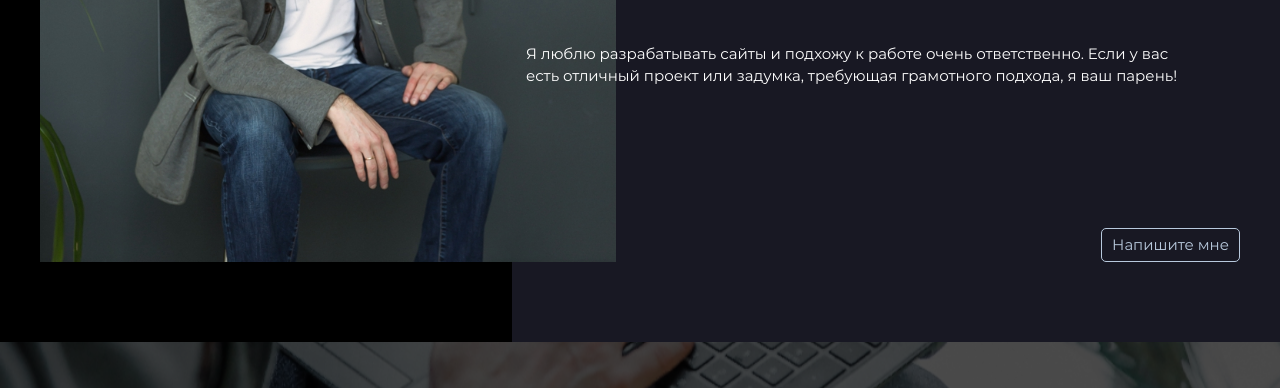
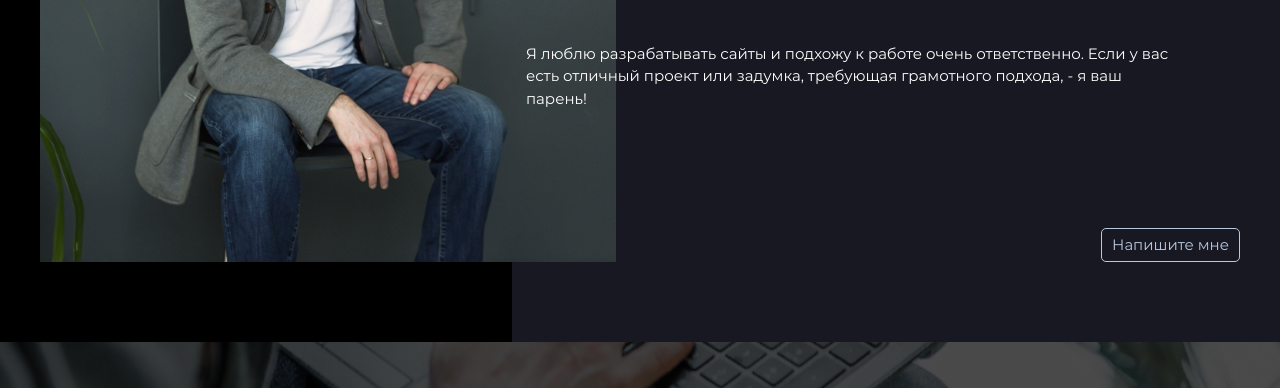
Before and after one commit to AlekseiZhukov/portfolio, a plain HTML site: page index.html in a window 1280 px wide. Shown: the part 418-806 px from the top of the page. Drawn offline with Linux system fonts and the light colour scheme.

Commit message:
Update index.html
исправление пунктуации

```diff
--- a/index.html
+++ b/index.html
@@ -78,7 +78,7 @@
                 </h1>
                 <div class="subtitle">делаю сайты под ключ</div>
                 <p>Я люблю разрабатывать сайты и подхожу к работе очень ответственно. Если у вас есть
-                    отличный проект или задумка, требующая грамотного подхода, я ваш парень!
+                    отличный проект или задумка, требующая грамотного подхода, - я ваш парень!
                 </p>
             </div>
             <div class="wrap__main__info__action">
```
